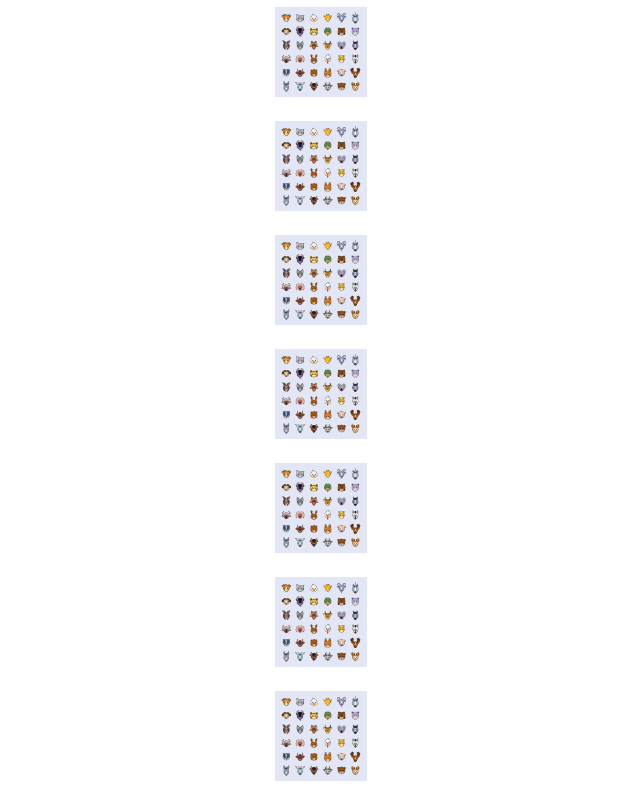
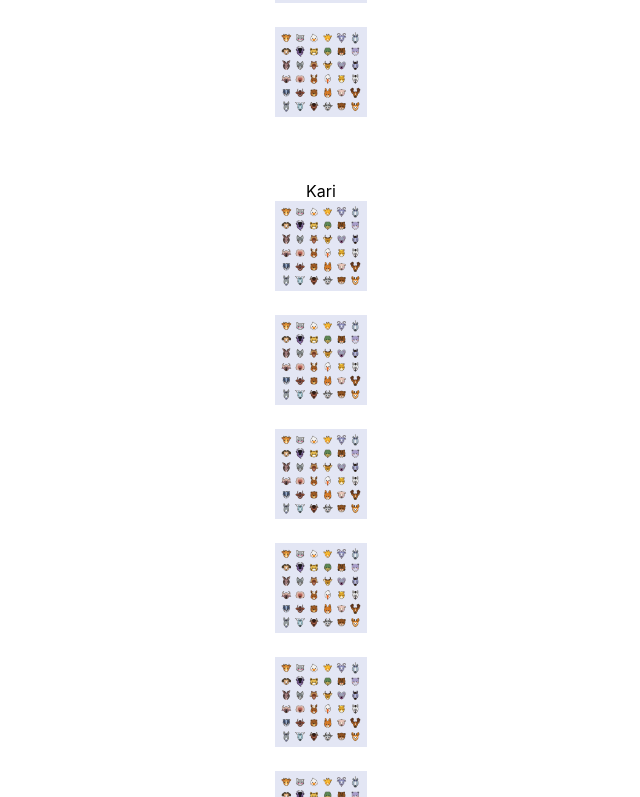
Before and after one commit to onyoo/Reflex-Games, a React (Create React App) app: page / in a window 1280 px wide. Shown: the part 563-1360 px from the top of the page, without its empty margins (319-959 px from the left). Built offline with nearby package versions, Linux system fonts and the light colour scheme.

Commit message:
Adds a User component with placeholder usage

```diff
--- a/src/App.js
+++ b/src/App.js
@@ -3,6 +3,7 @@ import logo from "./img/animal-icons-featured.png";
 import "./App.css";
 import { Icon } from "./Components/Icon";
 import { Card } from "./Components/Card";
+import { User } from "./Components/User";
 
 const App = () => {
   const icons = [
@@ -44,9 +45,17 @@ const App = () => {
     { id: "skip", logo: logo, names: ["ghost3", "fantasma3"] },
   ];
 
+  let card1 = <Card icons={icons.slice(0, 6)} />
+  let card2 = <Card icons={icons.slice(6, 12)} />
+  let card3 = <Card icons={icons.slice(12, 18)} />
+  let card4 = <Card icons={icons.slice(18, 24)} />
+
   return (
     <div className="App">
-      <Card icons={icons} />
+      <User name="Roberto" cards={[card1, card2]} />
+      <br/>
+      <br/>
+      <User name="Kari" cards={[card3, card4]} />
     </div>
   );
 };
--- /dev/null
+++ b/src/Components/User/index.js
@@ -0,0 +1,14 @@
+import { useState } from "react";
+import { Card } from "../Card";
+
+export const User = ({name, cards, ...props }) => {
+  const userCards = cards;
+  const visibleCard = userCards[0]
+
+  return (
+    <div>
+      {name}
+      {visibleCard}
+    </div>
+  );
+};
```
